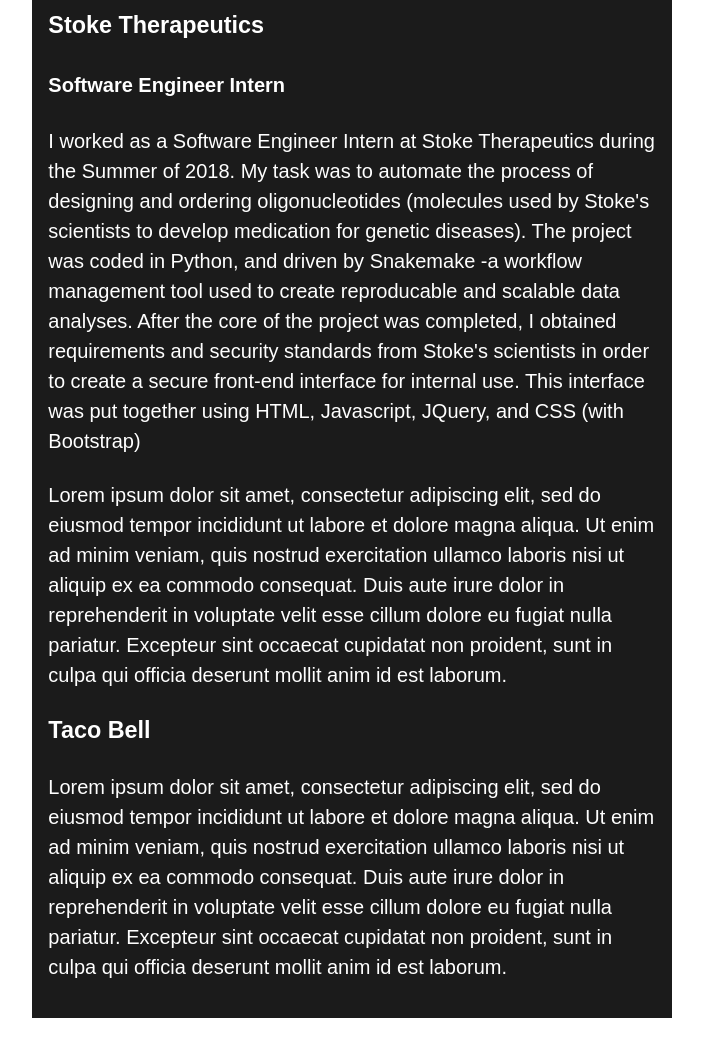
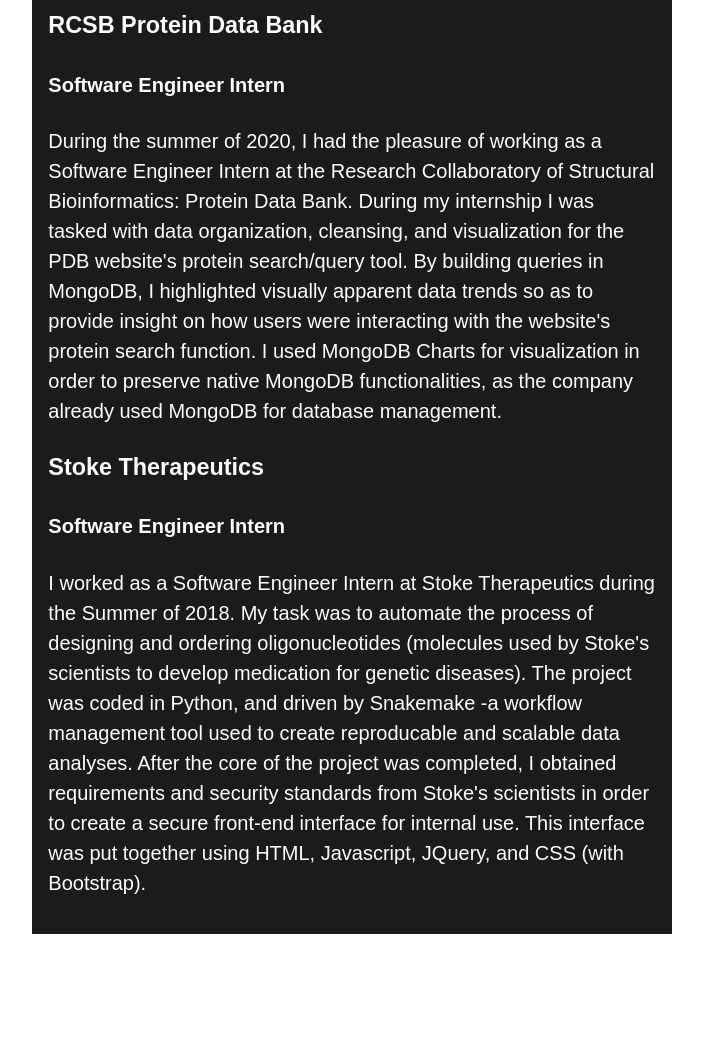
Before and after one commit to WongInitiative/Personal-Website, a website built with Vite: page index.html in a window 1280 px wide. Shown: the part 5740-6796 px from the top of the page, without its empty margins (509-1212 px from the left). Built offline with nearby package versions, Linux system fonts and the light colour scheme; animation ran at ten frames a second; files whose address does not match are found by name; a web font is replaced by a local one.

Commit message:
Added RCSB PDB description under 'Work History' section & rearranged work experiences

```diff
--- a/index.html
+++ b/index.html
@@ -111,13 +111,12 @@
       </blockquote>
       <section class="left">
         <h2>🌮 Work History</h2>
+        <h3>RCSB Protein Data Bank</h3>
+        <h4>Software Engineer Intern</h4>
+        <p>During the summer of 2020, I had the pleasure of working as a Software Engineer Intern at the Research Collaboratory of Structural Bioinformatics: Protein Data Bank. During my internship I was tasked with data organization, cleansing, and visualization for the PDB website's protein search/query tool. By building queries in MongoDB, I highlighted visually apparent data trends so as to provide insight on how users were interacting with the website's protein search function. I used MongoDB Charts for visualization in order to preserve native MongoDB functionalities, as the company already used MongoDB for database management.</p>
         <h3>Stoke Therapeutics</h3>
         <h4>Software Engineer Intern</h4>
-        <p>I worked as a Software Engineer Intern at Stoke Therapeutics during the Summer of 2018. My task was to automate the process of designing and ordering oligonucleotides (molecules used by Stoke's scientists to develop medication for genetic diseases). The project was coded in Python, and driven by Snakemake -a workflow management tool used to create reproducable and scalable data analyses. After the core of the project was completed, I obtained requirements and security standards from Stoke's scientists in order to create a secure front-end interface for internal use. This interface was put together using HTML, Javascript, JQuery, and CSS (with Bootstrap)</p>
-        <h3></h3>
-        <p> Lorem ipsum dolor sit amet, consectetur adipiscing elit, sed do eiusmod tempor incididunt ut labore et dolore magna aliqua. Ut enim ad minim veniam, quis nostrud exercitation ullamco laboris nisi ut aliquip ex ea commodo consequat. Duis aute irure dolor in reprehenderit in voluptate velit esse cillum dolore eu fugiat nulla pariatur. Excepteur sint occaecat cupidatat non proident, sunt in culpa qui officia deserunt mollit anim id est laborum. </p>
-        <h3>Taco Bell</h3>
-        <p> Lorem ipsum dolor sit amet, consectetur adipiscing elit, sed do eiusmod tempor incididunt ut labore et dolore magna aliqua. Ut enim ad minim veniam, quis nostrud exercitation ullamco laboris nisi ut aliquip ex ea commodo consequat. Duis aute irure dolor in reprehenderit in voluptate velit esse cillum dolore eu fugiat nulla pariatur. Excepteur sint occaecat cupidatat non proident, sunt in culpa qui officia deserunt mollit anim id est laborum. </p>
+        <p>I worked as a Software Engineer Intern at Stoke Therapeutics during the Summer of 2018. My task was to automate the process of designing and ordering oligonucleotides (molecules used by Stoke's scientists to develop medication for genetic diseases). The project was coded in Python, and driven by Snakemake -a workflow management tool used to create reproducable and scalable data analyses. After the core of the project was completed, I obtained requirements and security standards from Stoke's scientists in order to create a secure front-end interface for internal use. This interface was put together using HTML, Javascript, JQuery, and CSS (with Bootstrap).</p>
       </section>
       <blockquote>
         <p>Lorem ipsum dolor sit amet, consectetur adipiscing elit, sed do eiusmod tempor incididunt ut labore et dolore magna aliqua.</p>
```
